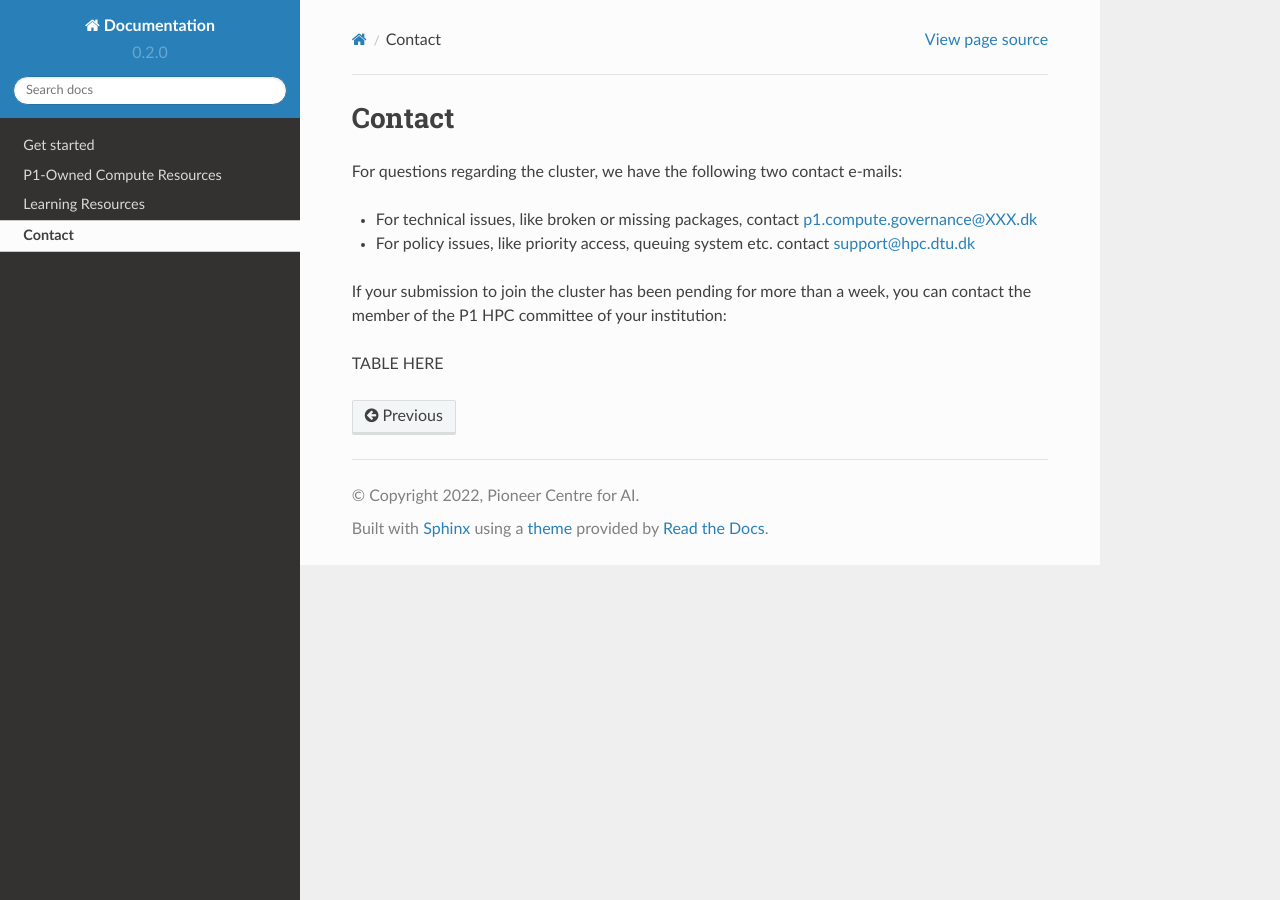
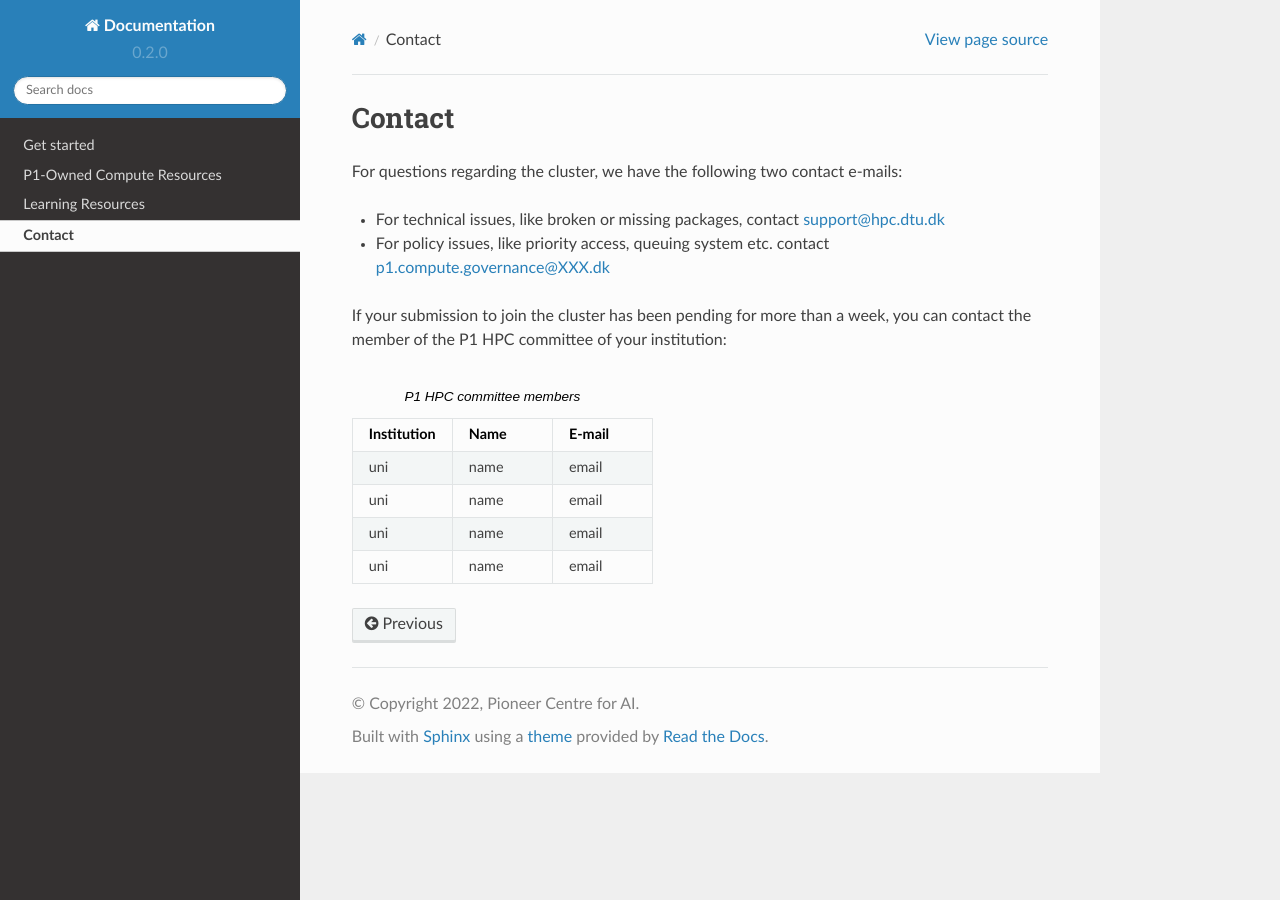
Before and after one commit to Pioneer-Centre-for-AI/p1-compute-documentation, a Sphinx documentation site: the page built from docs/source/contact.rst, in a window 1280 px wide. Built offline with Sphinx 7.4.7 and the Read the Docs theme 2.0.0, drawn with Linux system fonts in a browser that asks for light colours.

Commit message:
Update contact.rst
fixed emails, add draft table

```diff
--- a/docs/source/contact.rst
+++ b/docs/source/contact.rst
@@ -3,11 +3,29 @@ Contact
 
 For questions regarding the cluster, we have the following two contact e-mails:
 
-* For technical issues, like broken or missing packages, contact p1.compute.governance@XXX.dk
+* For technical issues, like broken or missing packages, contact support@hpc.dtu.dk
 
-* For policy issues, like priority access, queuing system etc. contact support@hpc.dtu.dk
+* For policy issues, like priority access, queuing system etc. contact p1.compute.governance@XXX.dk
 
 If your submission to join the cluster has been pending for more than a week,
 you can contact the member of the P1 HPC committee of your institution:
 
-TABLE HERE
+.. list-table:: P1 HPC committee members
+   :widths: 33 33 33
+   :header-rows: 1
+
+   * - Institution
+     - Name
+     - E-mail
+   * - uni
+     - name
+     - email
+   * - uni
+     - name
+     - email
+   * - uni
+     - name
+     - email
+   * - uni
+     - name
+     - email
```
